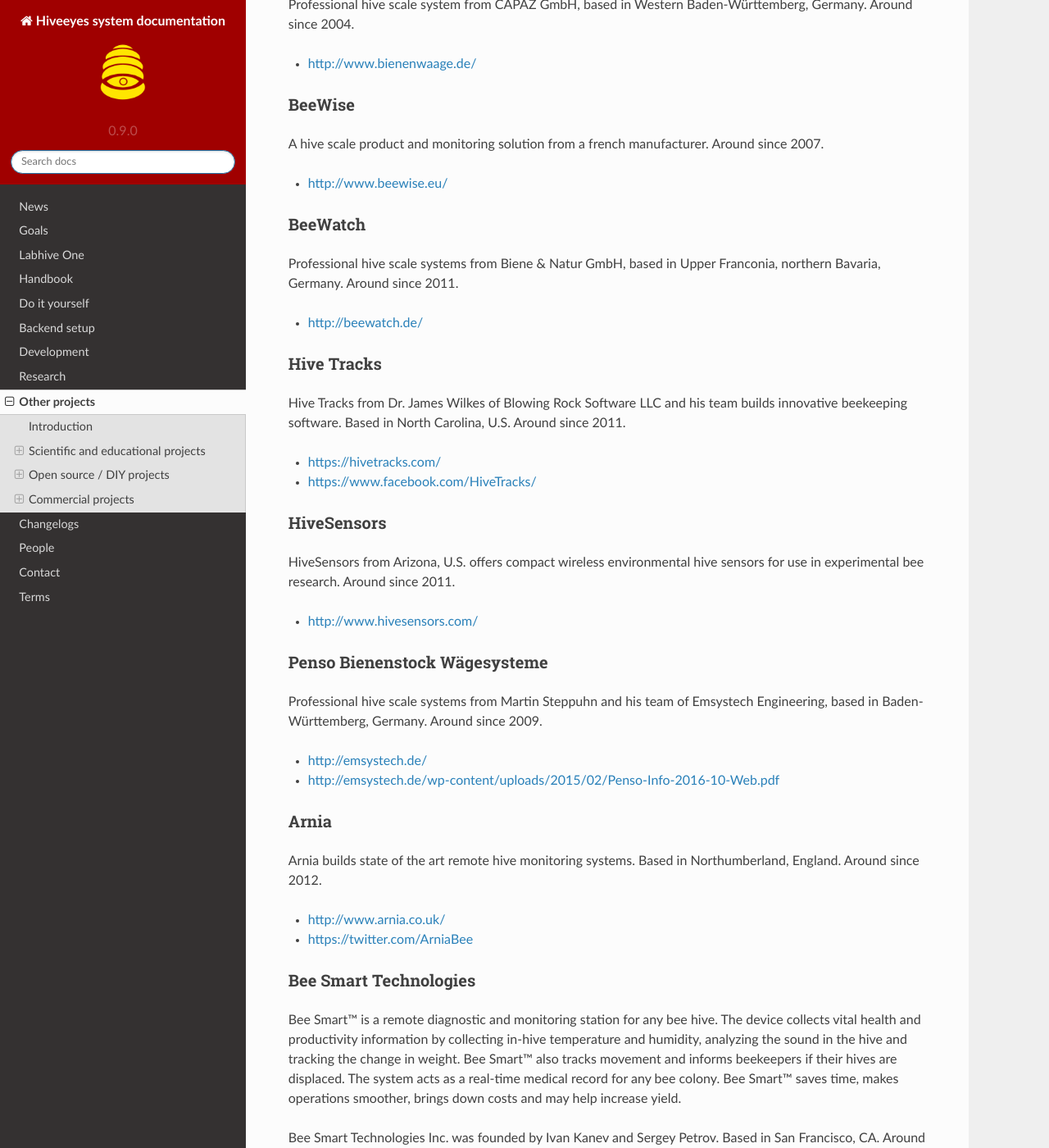
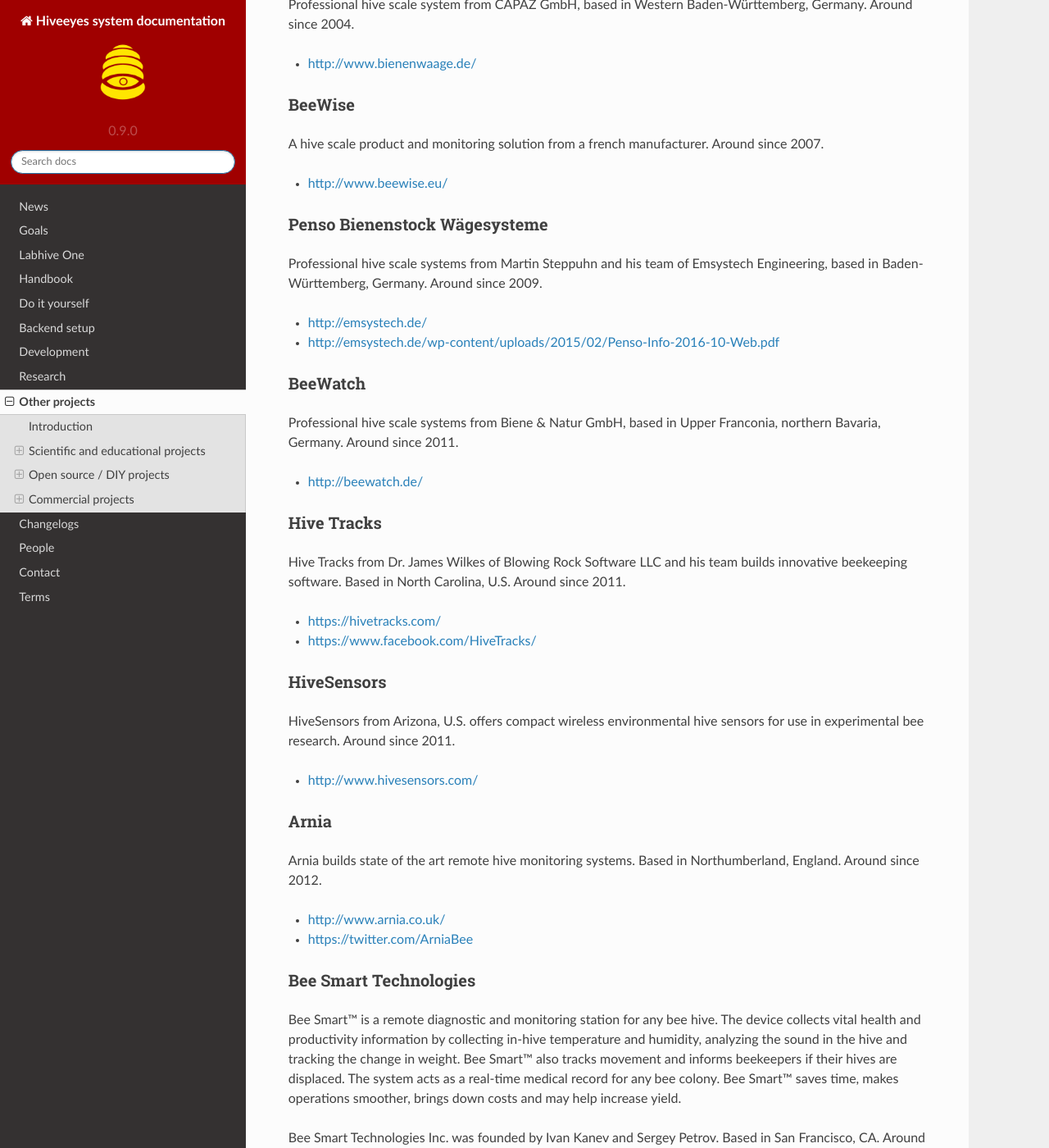
Before and after one commit to hiveeyes/documentation, a Sphinx documentation site: the page built from doc/source/other-projects.rst, in a window 1280 px wide and 1400 px high, scrolled down 10902 px. Shown: the whole window at 82% size. Built offline with Sphinx 7.4.7 and the Read the Docs theme 2.0.0, drawn with Linux system fonts in a browser that asks for light colours; some of the changed lines change nothing that is shown.

Commit message:
Update “other projects” page

```diff
--- a/doc/source/other-projects.rst
+++ b/doc/source/other-projects.rst
@@ -541,6 +541,16 @@
 - http://www.beewise.eu/
 
 
+Penso Bienenstock Wägesysteme
+=============================
+Professional hive scale systems from Martin Steppuhn and his team
+of Emsystech Engineering, based in Baden-Württemberg, Germany.
+Around since 2009.
+
+- http://emsystech.de/
+- http://emsystech.de/wp-content/uploads/2015/02/Penso-Info-2016-10-Web.pdf
+
+
 BeeWatch
 ========
 Professional hive scale systems from Biene & Natur GmbH,
@@ -564,16 +574,6 @@
 use in experimental bee research. Around since 2011.
 
 - http://www.hivesensors.com/
-
-
-Penso Bienenstock Wägesysteme
-=============================
-Professional hive scale systems from Martin Steppuhn and his team
-of Emsystech Engineering, based in Baden-Württemberg, Germany.
-Around since 2009.
-
-- http://emsystech.de/
-- http://emsystech.de/wp-content/uploads/2015/02/Penso-Info-2016-10-Web.pdf
 
 
 Arnia
```
